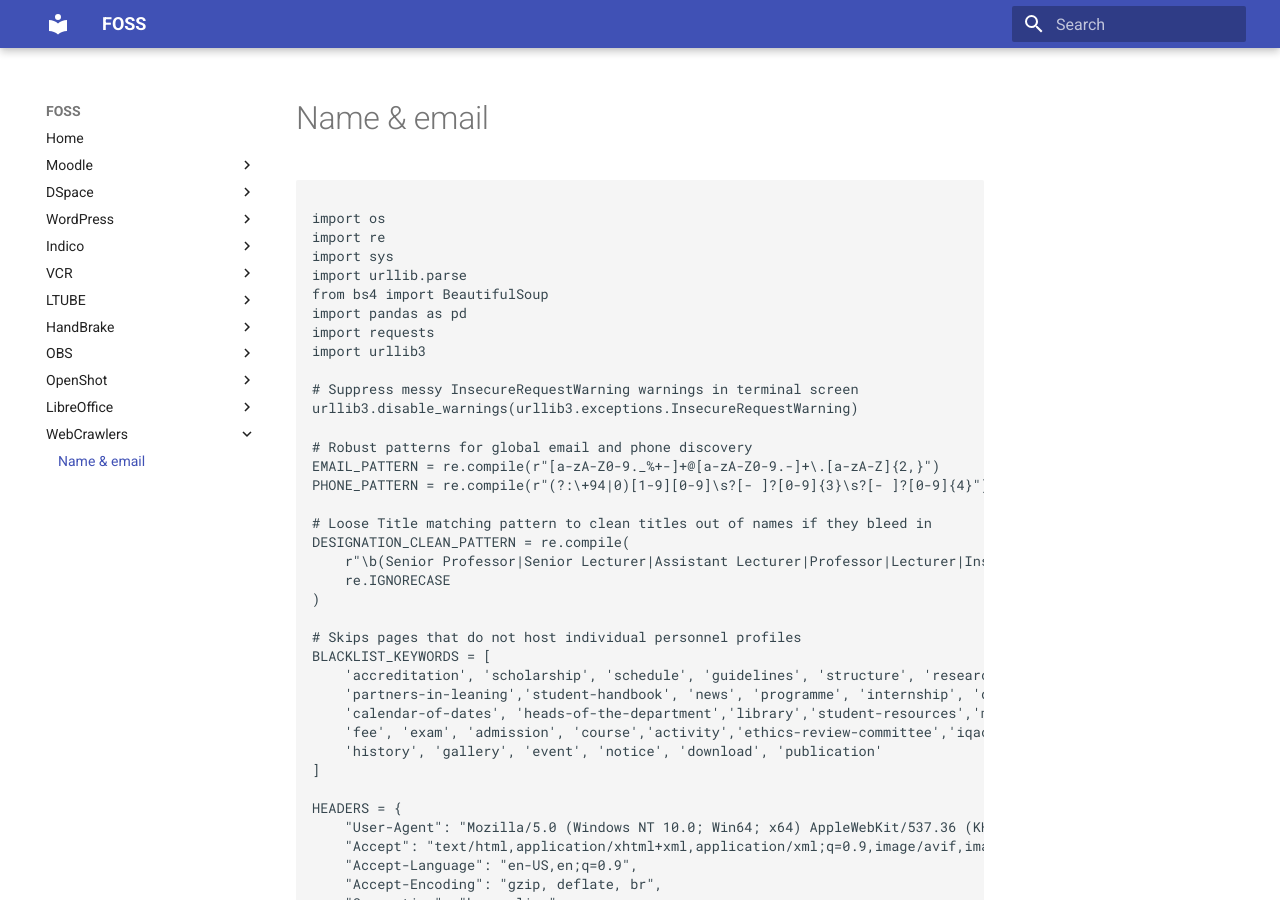
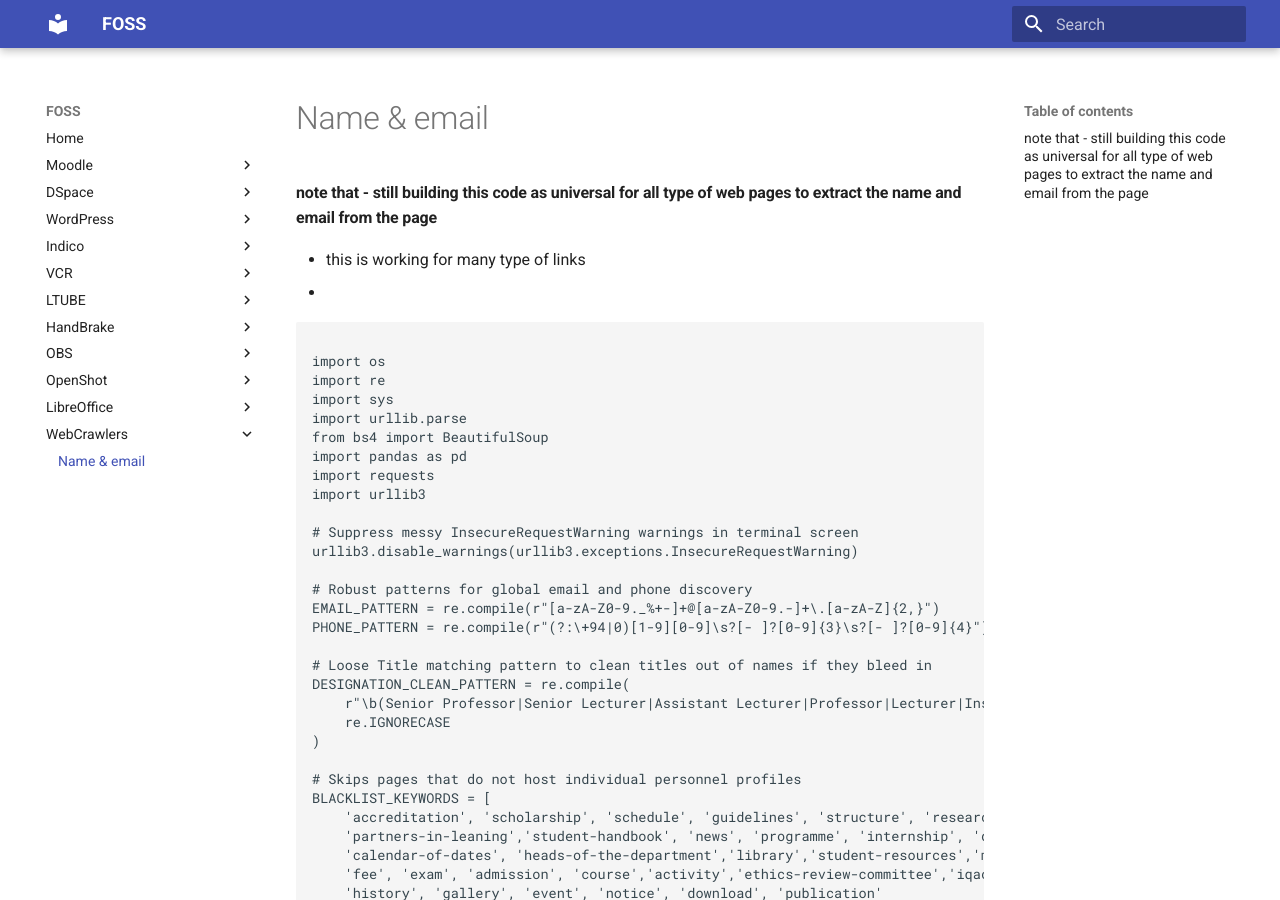
Before and after one commit to LEARN-LK/FOSS-LABWORK-HOST, an MkDocs documentation site: the page built from docs/webcrawlers/contactextract.md, in a window 1280 px wide and 900 px high. Built offline with MkDocs 1.6.1 and Material for MkDocs 9.7.7, drawn with Linux system fonts in a browser that asks for light colours.

Commit message:
comment added

````diff
--- a/docs/webcrawlers/contactextract.md
+++ b/docs/webcrawlers/contactextract.md
@@ -1,3 +1,7 @@
+#### note that - still building this code as universal for all type of web pages to extract the name and email from the page
+
+  * this is working for many type of links
+  *
 ```python
 
 import os
````
